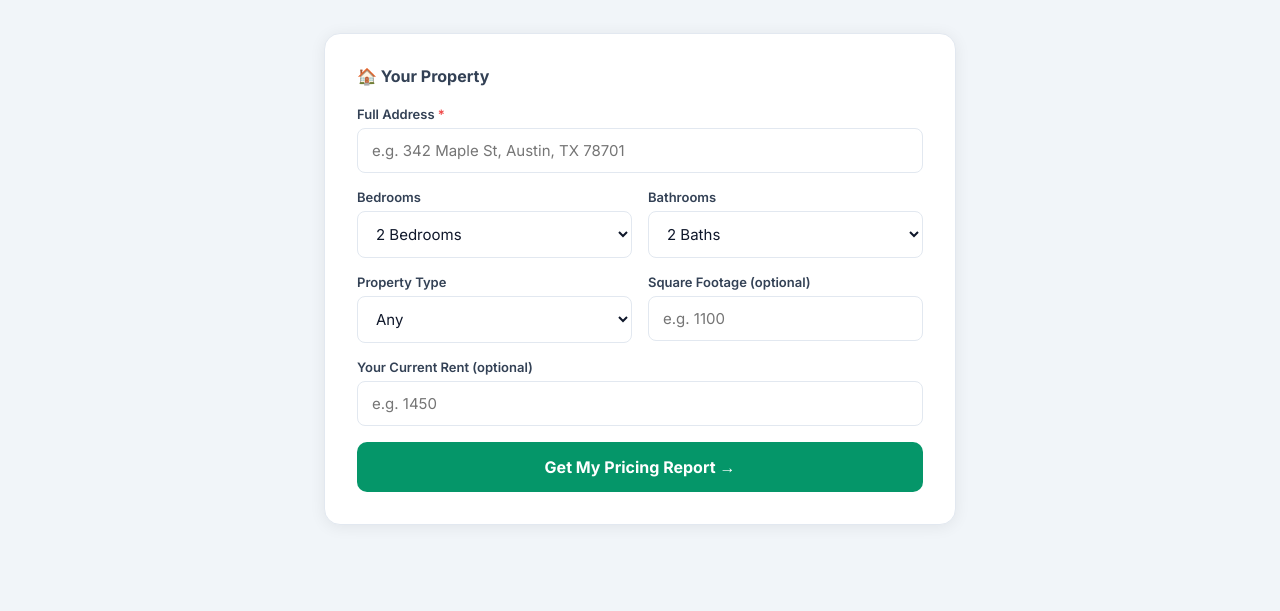
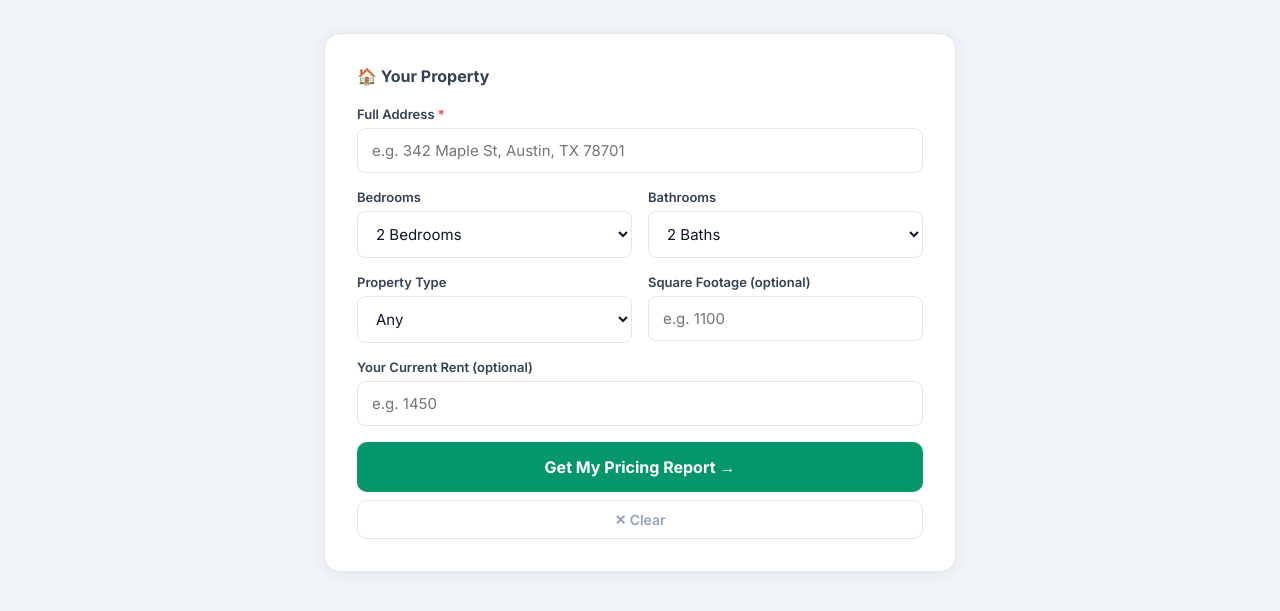
Before and after one commit to jameslyons11/pricemyrental, a plain HTML site: page public/index.html in a window 1280 px wide. Shown: the part 175-786 px from the top of the page. Drawn offline with Linux system fonts and the light colour scheme.

Commit message:
Update index.html

```diff
--- a/public/index.html
+++ b/public/index.html
@@ -94,6 +94,21 @@
     .verdict-card p { font-size: 15px; color: #065f46; line-height: 1.6; }
     .btn-new { width: 100%; background: transparent; color: var(--green); border: 2px solid var(--green); padding: 14px; border-radius: 10px; font-size: 15px; font-weight: 700; font-family: inherit; cursor: pointer; transition: background 0.2s; }
     .btn-new:hover { background: var(--green-light); }
+    .btn-clear {
+      width: 100%;
+      margin-top: 8px;
+      background: transparent;
+      color: var(--muted);
+      border: 1.5px solid var(--border);
+      padding: 10px;
+      border-radius: 10px;
+      font-size: 14px;
+      font-weight: 600;
+      font-family: inherit;
+      cursor: pointer;
+      transition: color 0.2s, border-color 0.2s;
+    }
+    .btn-clear:hover { color: var(--slate); border-color: var(--slate); }
   </style>
 </head>
 <body>
@@ -162,6 +177,7 @@
     <button class="btn-submit" id="submitBtn" onclick="getEstimate()">
       <span id="btnText">Get My Pricing Report &#8594;</span>
     </button>
+    <button class="btn-clear" onclick="clearForm()">&#x2715; Clear</button>
   </div>
   <div class="loading" id="loading">
     <div class="spinner"></div>
@@ -309,6 +325,18 @@
   function hideResults() { document.getElementById('results').classList.remove('visible'); }
   function resetForm() { hideResults(); hideError(); window.scrollTo({ top: 0, behavior: 'smooth' }); }
   document.addEventListener('keydown', e => { if (e.key === 'Enter' && document.activeElement.tagName === 'INPUT') getEstimate(); });
+
+  function clearForm() {
+    document.getElementById('address').value = '';
+    document.getElementById('bedrooms').value = '2';
+    document.getElementById('bathrooms').value = '2';
+    document.getElementById('propertyType').value = '';
+    document.getElementById('sqft').value = '';
+    document.getElementById('currentRent').value = '';
+    hideResults();
+    hideError();
+    document.getElementById('address').focus();
+  }
 </script>
 </body>
 </html>
```
